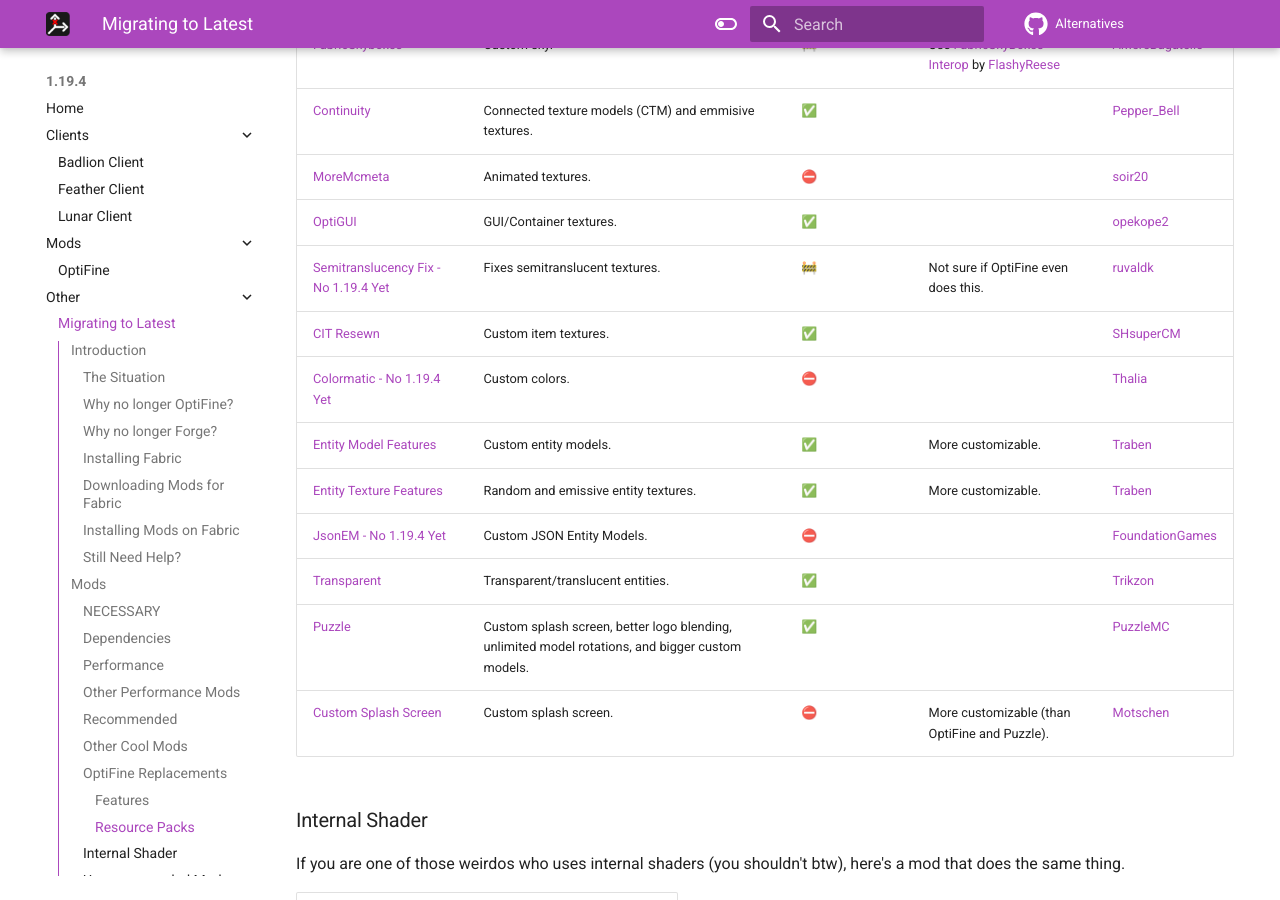
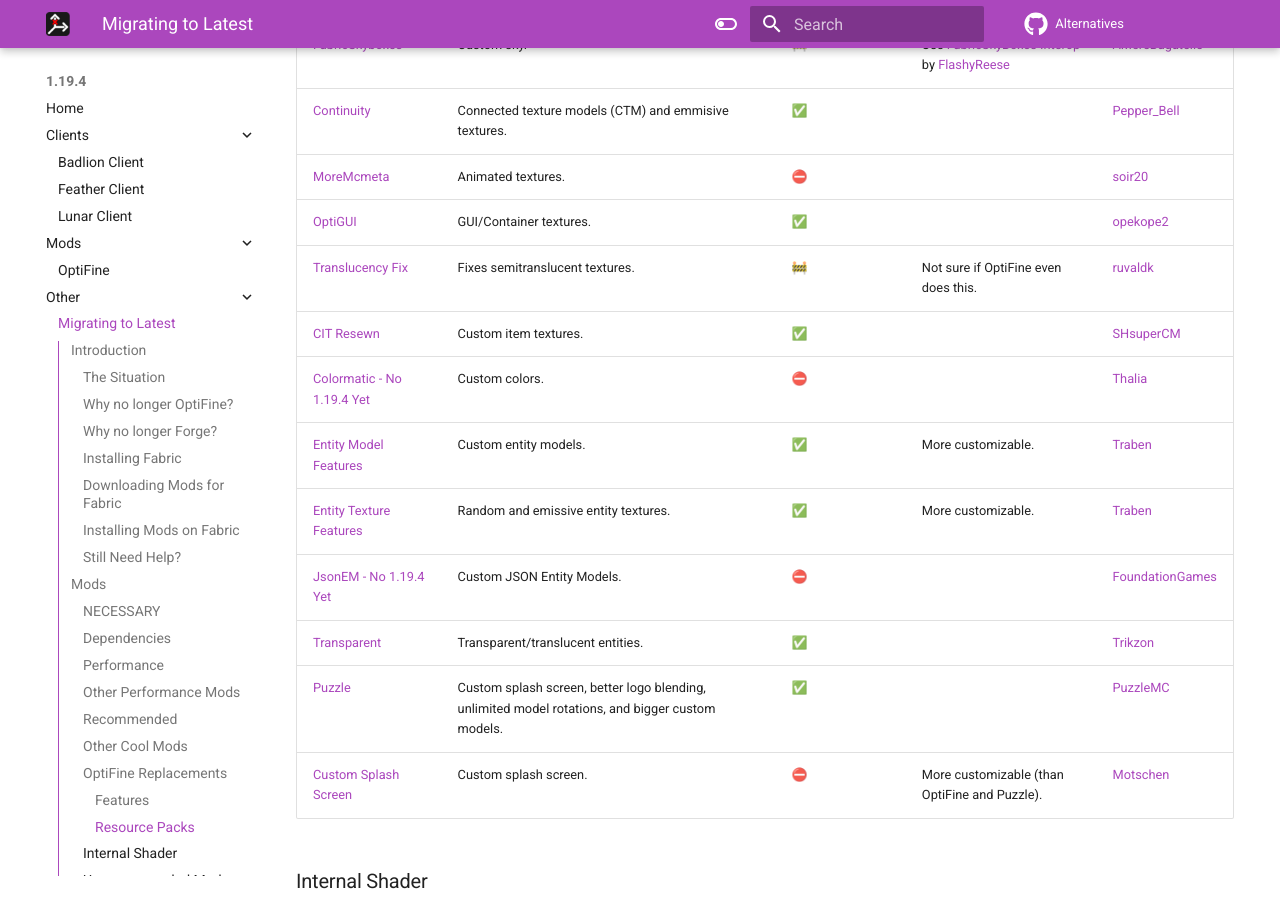
Before and after one commit to MicrocontrollersDev/Alternatives, an MkDocs documentation site: the page built from docs/latest/migrating.md, in a window 1280 px wide and 900 px high, scrolled down 7805 px. Built offline with MkDocs 1.6.1 and Material for MkDocs 9.7.7, drawn with Linux system fonts in a browser that asks for light colours; comment, search, counter and statistics services are not loaded.

Commit message:
update transulcency fix

```diff
--- a/docs/latest/migrating.md
+++ b/docs/latest/migrating.md
@@ -228,7 +228,7 @@
 | [Continuity](https://modrinth.com/mod/continuity) | Connected texture models (CTM) and emmisive textures. | ✅ | | [Pepper_Bell](https://github.com/PepperCode1) |
 | [MoreMcmeta](https://modrinth.com/mod/moremcmeta) | Animated textures. | ⛔ | | [soir20](https://github.com/soir20) |
 | [OptiGUI](https://modrinth.com/mod/optigui) | GUI/Container textures. | ✅ | | [opekope2](https://github.com/opekope2) |
-| [Semitranslucency Fix - No 1.19.4 Yet](https://modrinth.com/mod/semitranslucency) | Fixes semitranslucent textures. | 🚧 | Not sure if OptiFine even does this. | [ruvaldk](https://github.com/ruvaldak) |
+| [Translucency Fix](https://modrinth.com/mod/translucencyfix) | Fixes semitranslucent textures. | 🚧 | Not sure if OptiFine even does this. | [ruvaldk](https://github.com/ruvaldak) |
 | [CIT Resewn](https://modrinth.com/mod/cit-resewn) | Custom item textures. | ✅ | | [SHsuperCM](https://github.com/SHsuperCM) |
 | [Colormatic - No 1.19.4 Yet](https://modrinth.com/mod/colormatic) | Custom colors. | ⛔ | | [Thalia](https://github.com/kvverti) |
 | [Entity Model Features](https://modrinth.com/mod/entity-model-features) | Custom entity models. | ✅ | More customizable. | [Traben](https://github.com/btrab1) |
```
